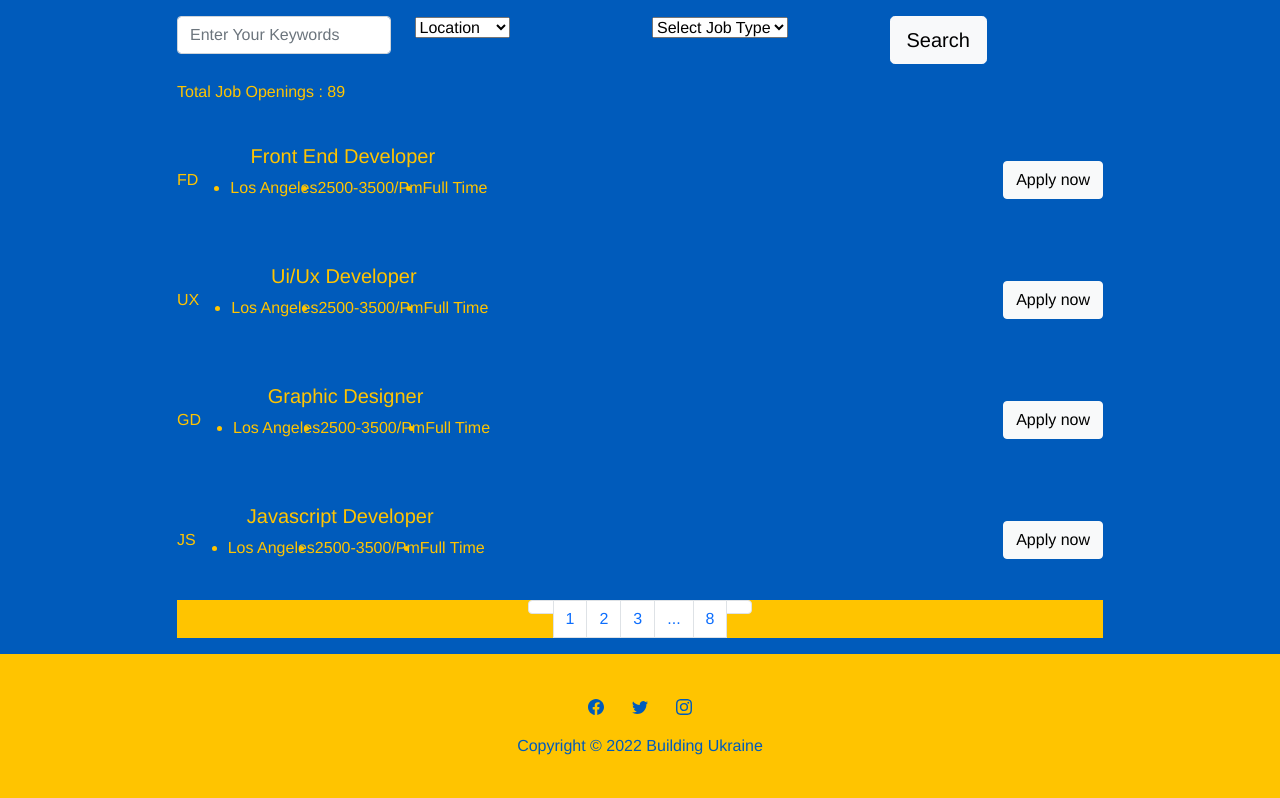
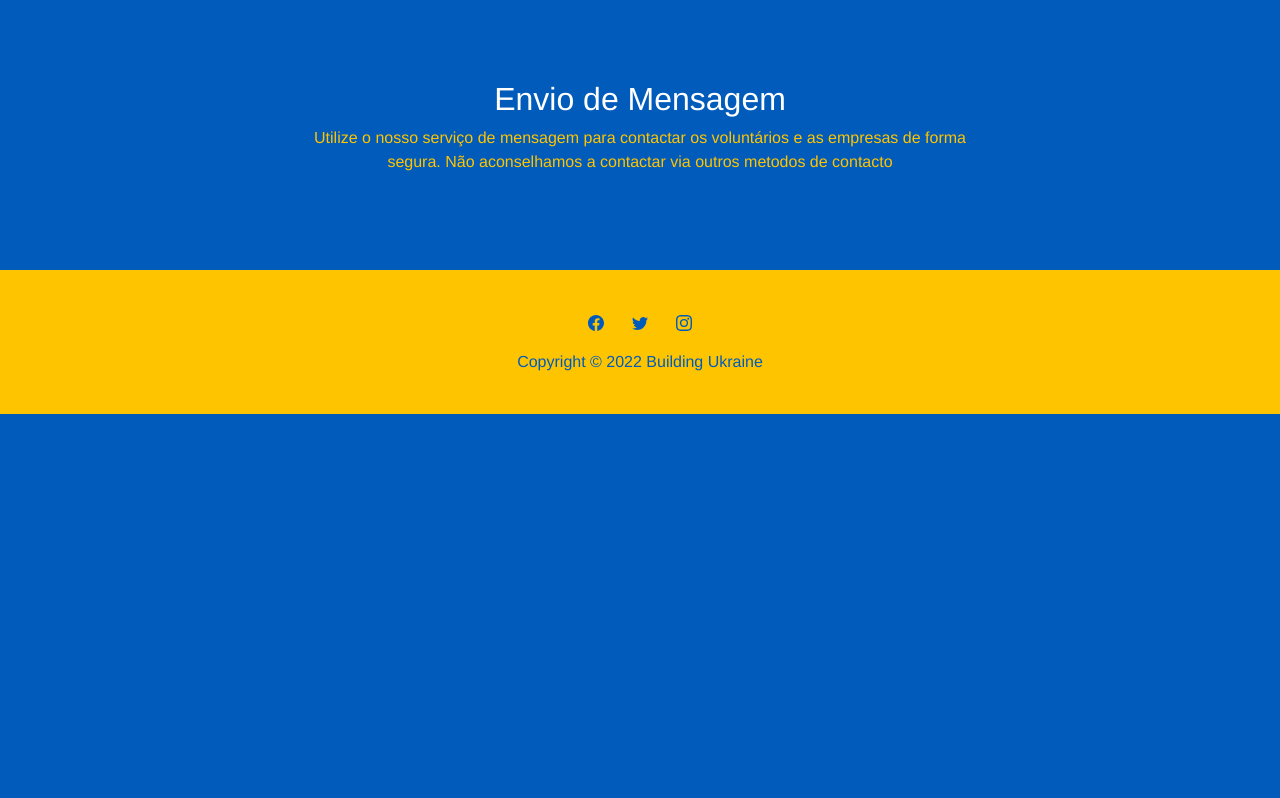
Before and after one commit to SinonCuriosus/RebuildUkraine, a Django app: page /slavaukraine/reserved/view_my_messages in a window 1280 px wide. Shown: the part 74-872 px from the top of the page. After the commit the page ends 800 px from the top, so only its background shows below. Run offline with Django 4.2, Linux system fonts and the light colour scheme; the first user in the database is signed in; data comes from the database, SQL or seed files in the repository; some libraries are stand-ins or nearby versions.

Commit message:
Lista de mensagens a funcionar e com CSS

```diff
--- a/rebuildukraine/slavaukraine/static/slavaukraine/assets/css/styles.css
+++ b/rebuildukraine/slavaukraine/static/slavaukraine/assets/css/styles.css
@@ -266,3 +266,27 @@ nav{
     color: grey;
     padding: 1rem !important;
 }
+
+
+/* Messages */
+
+.messages-page-box {
+   padding: 5% !important;
+}
+
+.message-page-title {
+    color: white;
+}
+
+.message-page-mtitle {
+    color: #ffc400;
+}
+
+.message-page-stitle {
+    color: #005BBB;
+}
+
+.message-page-mreceiv {
+    color: crimson !important;
+
+}
--- a/rebuildukraine/slavaukraine/templates/slavaukraine/contacts.html
+++ b/rebuildukraine/slavaukraine/templates/slavaukraine/contacts.html
@@ -8,7 +8,7 @@
                         <p class="w-lg-50"></p>
                     </div>
                 </div>
-            <div class="container position-relative contacts-page-card">
+            <div class="container position-relative rounded contacts-page-card">
                 <div class="row mb-5 contacts-margin-title">
                     <div class="col-md-8 col-xl-6 text-center mx-auto">
                         <br>
--- /dev/null
+++ b/rebuildukraine/slavaukraine/templates/slavaukraine/viewMessages.html
@@ -0,0 +1,33 @@
+{% extends "slavaukraine/template.html" %}
+{% load static %}
+{% block main %}
+    <div class="container">
+        <section class="position-relative py-4 py-xl-5 messages-page-box">
+                <div class="col-md-10 col-xl-8 text-center mx-auto">
+                    <br>
+                    <h2 class="message-page-title">Envio de Mensagem</h2>
+                    <p class="w-lg-50">Utilize o nosso serviço de mensagem para contactar os
+                        voluntários e as empresas de forma segura. Não aconselhamos a contactar via outros metodos
+                        de contacto</p>
+                    <br>
+                </div>
+            <div class="list-group">
+                {% for message in list %}
+                    <a href="#" class="list-group-item list-group-item-action">
+                        <div class="d-flex w-100 justify-content-between">
+                            <h5 class="mb-1 message-page-mtitle">{{ message.subjet }}</h5>
+                            <small class="message-page-stitle">{{ message.date }}</small>
+                        </div>
+                        <p class="mb-1 message-page-stitle">Criado por: {{ message.sender.first_name }}</p>
+                        {% if message.isRead == True %}
+                            <small class="text-muted">&nbsp;&nbsp;&nbsp;  S/ Novas Mensagens</small>
+                        {% else %}
+                            <small class="message-page-mreceiv">
+                                &nbsp;&nbsp;&nbsp;  Tem Novas Mensagens</small>
+                        {% endif %}
+                    </a>
+                {% endfor %}
+            </div>
+        </section>
+    </div>
+{% endblock %}
--- a/rebuildukraine/slavaukraine/templates/slavaukraine/viewMessages_test.html
+++ /dev/null
@@ -1,193 +0,0 @@
-{% extends "slavaukraine/template.html" %}
-{% load static %}
-{% block main %}
-
-    {% for message in list %}
-<p>
-    {{ message.subjet }}
-
-        {{ message.sender.first_name }}
-    {{ message.receiver.first_name }} </p>
-
-
-
-    {% endfor %}
-
-
-    <div class="container">
-
-        <div class="row">
-            <div class="col-lg-10 mx-auto">
-                <div class="career-search mb-60">
-
-                    <form action="#" class="career-form mb-60">
-                        <div class="row">
-                            <div class="col-md-6 col-lg-3 my-3">
-                                <div class="input-group position-relative">
-                                    <input type="text" class="form-control" placeholder="Enter Your Keywords"
-                                           id="keywords">
-                                </div>
-                            </div>
-                            <div class="col-md-6 col-lg-3 my-3">
-                                <div class="select-container">
-                                    <select class="custom-select">
-                                        <option selected="">Location</option>
-                                        <option value="1">Jaipur</option>
-                                        <option value="2">Pune</option>
-                                        <option value="3">Bangalore</option>
-                                    </select>
-                                </div>
-                            </div>
-                            <div class="col-md-6 col-lg-3 my-3">
-                                <div class="select-container">
-                                    <select class="custom-select">
-                                        <option selected="">Select Job Type</option>
-                                        <option value="1">Ui designer</option>
-                                        <option value="2">JS developer</option>
-                                        <option value="3">Web developer</option>
-                                    </select>
-                                </div>
-                            </div>
-                            <div class="col-md-6 col-lg-3 my-3">
-                                <button type="button" class="btn btn-lg btn-block btn-light btn-custom"
-                                        id="contact-submit">
-                                    Search
-                                </button>
-                            </div>
-                        </div>
-                    </form>
-
-                    <div class="filter-result">
-                        <p class="mb-30 ff-montserrat">Total Job Openings : 89</p>
-
-                        <div class="job-box d-md-flex align-items-center justify-content-between mb-30">
-                            <div class="job-left my-4 d-md-flex align-items-center flex-wrap">
-                                <div class="img-holder mr-md-4 mb-md-0 mb-4 mx-auto mx-md-0 d-md-none d-lg-flex">
-                                    FD
-                                </div>
-                                <div class="job-content">
-                                    <h5 class="text-center text-md-left">Front End Developer</h5>
-                                    <ul class="d-md-flex flex-wrap text-capitalize ff-open-sans">
-                                        <li class="mr-md-4">
-                                            <i class="zmdi zmdi-pin mr-2"></i> Los Angeles
-                                        </li>
-                                        <li class="mr-md-4">
-                                            <i class="zmdi zmdi-money mr-2"></i> 2500-3500/pm
-                                        </li>
-                                        <li class="mr-md-4">
-                                            <i class="zmdi zmdi-time mr-2"></i> Full Time
-                                        </li>
-                                    </ul>
-                                </div>
-                            </div>
-                            <div class="job-right my-4 flex-shrink-0">
-                                <a href="#" class="btn d-block w-100 d-sm-inline-block btn-light">Apply now</a>
-                            </div>
-                        </div>
-
-                        <div class="job-box d-md-flex align-items-center justify-content-between mb-30">
-                            <div class="job-left my-4 d-md-flex align-items-center flex-wrap">
-                                <div class="img-holder mr-md-4 mb-md-0 mb-4 mx-auto mx-md-0 d-md-none d-lg-flex">
-                                    UX
-                                </div>
-                                <div class="job-content">
-                                    <h5 class="text-center text-md-left">Ui/Ux Developer</h5>
-                                    <ul class="d-md-flex flex-wrap text-capitalize ff-open-sans">
-                                        <li class="mr-md-4">
-                                            <i class="zmdi zmdi-pin mr-2"></i> Los Angeles
-                                        </li>
-                                        <li class="mr-md-4">
-                                            <i class="zmdi zmdi-money mr-2"></i> 2500-3500/pm
-                                        </li>
-                                        <li class="mr-md-4">
-                                            <i class="zmdi zmdi-time mr-2"></i> Full Time
-                                        </li>
-                                    </ul>
-                                </div>
-                            </div>
-                            <div class="job-right my-4 flex-shrink-0">
-                                <a href="#" class="btn d-block w-100 d-sm-inline-block btn-light">Apply now</a>
-                            </div>
-                        </div>
-
-                        <div class="job-box d-md-flex align-items-center justify-content-between mb-30">
-                            <div class="job-left my-4 d-md-flex align-items-center flex-wrap">
-                                <div class="img-holder mr-md-4 mb-md-0 mb-4 mx-auto mx-md-0 d-md-none d-lg-flex">
-                                    GD
-                                </div>
-                                <div class="job-content">
-                                    <h5 class="text-center text-md-left">Graphic Designer</h5>
-                                    <ul class="d-md-flex flex-wrap text-capitalize ff-open-sans">
-                                        <li class="mr-md-4">
-                                            <i class="zmdi zmdi-pin mr-2"></i> Los Angeles
-                                        </li>
-                                        <li class="mr-md-4">
-                                            <i class="zmdi zmdi-money mr-2"></i> 2500-3500/pm
-                                        </li>
-                                        <li class="mr-md-4">
-                                            <i class="zmdi zmdi-time mr-2"></i> Full Time
-                                        </li>
-                                    </ul>
-                                </div>
-                            </div>
-                            <div class="job-right my-4 flex-shrink-0">
-                                <a href="#" class="btn d-block w-100 d-sm-inline-block btn-light">Apply now</a>
-                            </div>
-                        </div>
-
-                        <div class="job-box d-md-flex align-items-center justify-content-between mb-30">
-                            <div class="job-left my-4 d-md-flex align-items-center flex-wrap">
-                                <div class="img-holder mr-md-4 mb-md-0 mb-4 mx-auto mx-md-0 d-md-none d-lg-flex">
-                                    JS
-                                </div>
-                                <div class="job-content">
-                                    <h5 class="text-center text-md-left">Javascript Developer</h5>
-                                    <ul class="d-md-flex flex-wrap text-capitalize ff-open-sans">
-                                        <li class="mr-md-4">
-                                            <i class="zmdi zmdi-pin mr-2"></i> Los Angeles
-                                        </li>
-                                        <li class="mr-md-4">
-                                            <i class="zmdi zmdi-money mr-2"></i> 2500-3500/pm
-                                        </li>
-                                        <li class="mr-md-4">
-                                            <i class="zmdi zmdi-time mr-2"></i> Full Time
-                                        </li>
-                                    </ul>
-                                </div>
-                            </div>
-                            <div class="job-right my-4 flex-shrink-0">
-                                <a href="#" class="btn d-block w-100 d-sm-inline-block btn-light">Apply now</a>
-                            </div>
-                        </div>
-
-                    </div>
-                </div>
-
-                <!-- START Pagination -->
-                <nav aria-label="Page navigation">
-                    <ul class="pagination pagination-reset justify-content-center">
-                        <li class="page-item disabled">
-                            <a class="page-link" href="#" tabindex="-1" aria-disabled="true">
-                                <i class="zmdi zmdi-long-arrow-left"></i>
-                            </a>
-                        </li>
-                        <li class="page-item"><a class="page-link" href="#">1</a></li>
-                        <li class="page-item d-none d-md-inline-block"><a class="page-link" href="#">2</a></li>
-                        <li class="page-item d-none d-md-inline-block"><a class="page-link" href="#">3</a></li>
-                        <li class="page-item"><a class="page-link" href="#">...</a></li>
-                        <li class="page-item"><a class="page-link" href="#">8</a></li>
-                        <li class="page-item">
-                            <a class="page-link" href="#">
-                                <i class="zmdi zmdi-long-arrow-right"></i>
-                            </a>
-                        </li>
-                    </ul>
-                </nav>
-                <!-- END Pagination -->
-            </div>
-        </div>
-
-    </div>
-
-
-{% endblock %}
--- a/rebuildukraine/slavaukraine/views.py
+++ b/rebuildukraine/slavaukraine/views.py
@@ -26,7 +26,7 @@ from .models import Registration
 def home_screen(request):
 
     if request.user.is_authenticated & request.user.is_active:
-                return render(request, 'slavaukraine/reserved.html');
+                return render(request, 'slavaukraine/home.html');
     else:
         name_user = "anonymous"
     context = {
@@ -330,7 +330,7 @@ def viewMessages(request):
             'list' : list
         }
         print("chegou")
-        return render(request, 'slavaukraine/viewMessages_test.html', context)
+        return render(request, 'slavaukraine/viewMessages.html', context)
     else:
         return home_screen(request)  # vai para a home
 
```
Also changed, not shown: rebuildukraine/slavaukraine/templates/slavaukraine/create_new_message.html (+19 -14 lines).
